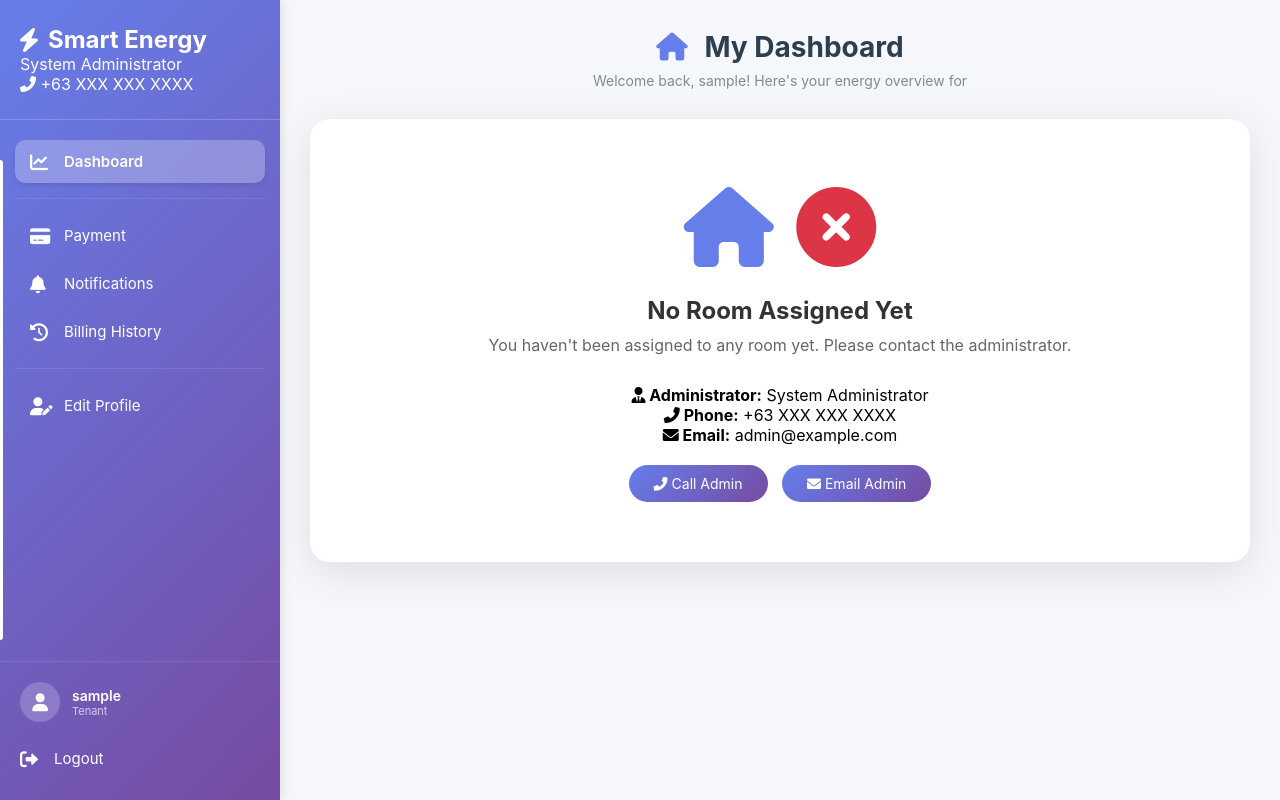
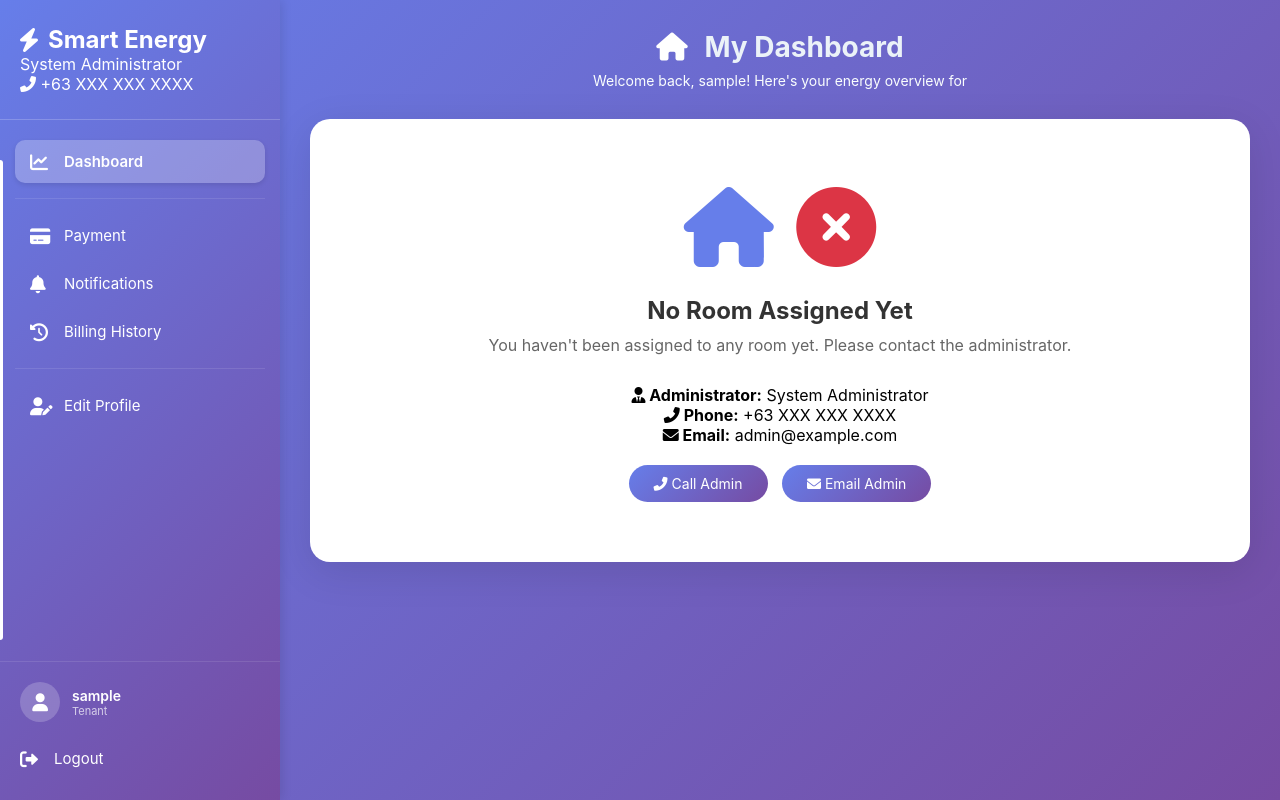
Before and after one commit to bim2001/automatic-billing, a Django app: page /tenant/ in a window 1280 px wide. Run offline with Django 5.2, Linux system fonts and the light colour scheme; the visitor is signed in with stand-in values (Sample User, id 1); data comes from the database, SQL or seed files in the repository; data that the repository does not hold is empty.

Commit message:
Improve background color in tenant site

```diff
--- a/apartsystem/templates/user/edit_profile.html
+++ b/apartsystem/templates/user/edit_profile.html
@@ -16,7 +16,7 @@
         }
 
         body {
-            background: #f5f7fa;
+            background: linear-gradient(135deg, #667eea 0%, #764ba2 100%);
             min-height: 100vh;
             margin: 0;
         }
--- a/apartsystem/templates/user/payment_method.html
+++ b/apartsystem/templates/user/payment_method.html
@@ -15,7 +15,7 @@
         }
 
         body {
-            background: #f5f7fb;
+            background: linear-gradient(135deg, #667eea 0%, #764ba2 100%);
             min-height: 100vh;
             padding: 20px;
         }
--- a/apartsystem/templates/user/tenant_dashboard.html
+++ b/apartsystem/templates/user/tenant_dashboard.html
@@ -15,7 +15,7 @@
         }
 
         body {
-            background: #f5f7fb;
+            background: linear-gradient(135deg, #667eea 0%, #764ba2 100%);
             min-height: 100vh;
             margin: 0;
         }
@@ -213,17 +213,17 @@
 
         .page-header h1 {
             font-size: 28px;
-            color: #2c3e50;
+            color: #ebf2f8;
             margin-bottom: 8px;
         }
 
         .page-header h1 i {
-            color: #667eea;
+            color: #ffffff;
             margin-right: 10px;
         }
 
         .page-header p {
-            color: #7f8c8d;
+            color: #fafefe;
             font-size: 14px;
         }
 
```
